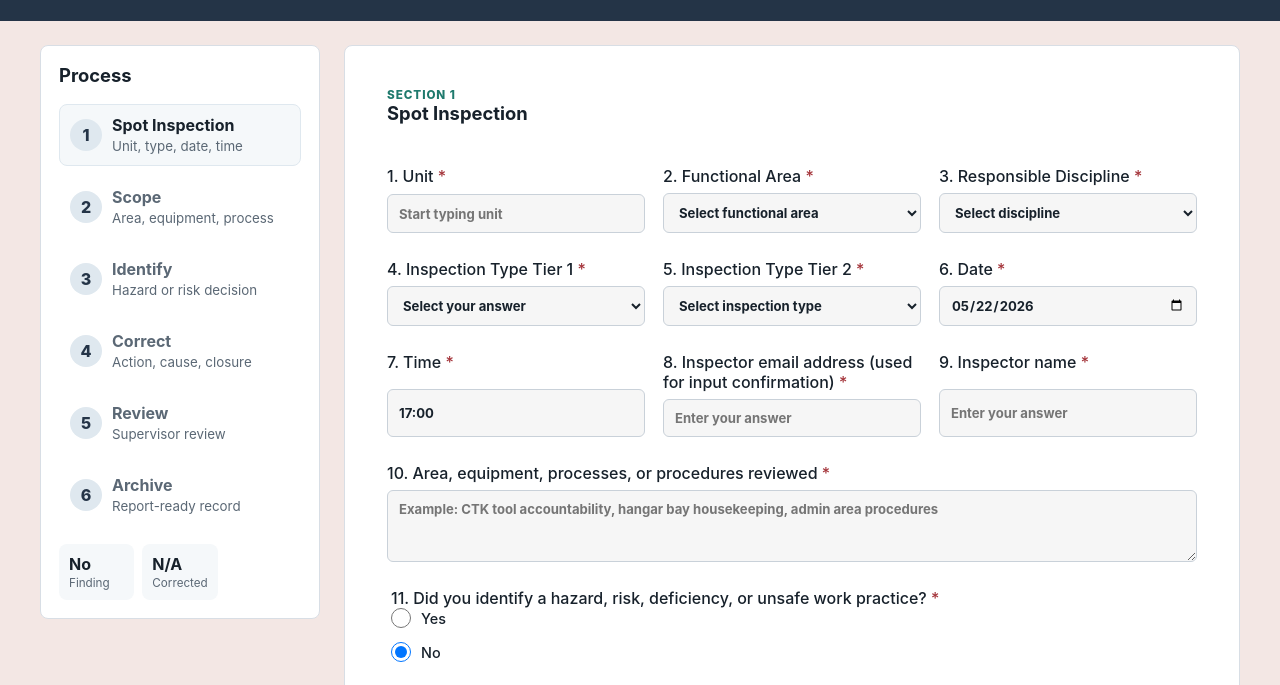
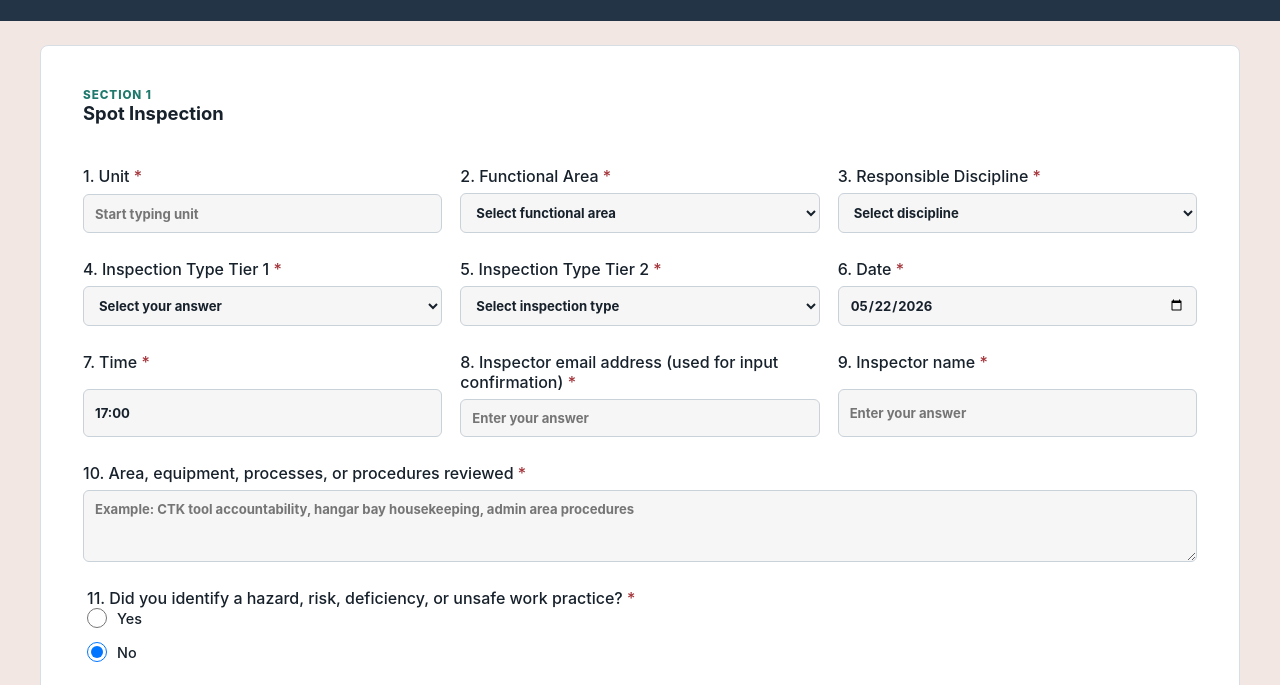
Before and after one commit to jgrimm24/spot-inspections-air-force, a website: page index.html in a window 1280 px wide. Shown: the part 88-773 px from the top of the page. Drawn offline with Linux system fonts and the light colour scheme.

Commit message:
Remove process sidebar

```diff
--- a/app.js
+++ b/app.js
@@ -7,8 +7,6 @@ const unitMemoryList = document.querySelector("#unitMemory");
 const hazardSection = document.querySelector("#hazardSection");
 const positiveFindingField = document.querySelector("#positiveFindingField");
 const reportPreview = document.querySelector("#reportPreview");
-const findingMetric = document.querySelector("#findingMetric");
-const correctedMetric = document.querySelector("#correctedMetric");
 const textareaModal = document.querySelector("#textareaModal");
 const textareaModalTitle = document.querySelector("#textareaModalTitle");
 const modalTextarea = document.querySelector("#modalTextarea");
@@ -227,11 +225,6 @@ function updateHazardSection(record) {
   document.querySelector("#positiveFinding").required = hasPositiveFinding(record);
 }
 
-function renderMetrics(record) {
-  findingMetric.textContent = record.hasFinding || "No";
-  correctedMetric.textContent = isFindingRecord(record) ? record.corrected || "No" : "N/A";
-}
-
 function syncCalculatedDates(record) {
   const followUpDue = addDays(record.inspectionDate, 30);
   const followUpDueInput = document.querySelector("#followUpDue");
@@ -361,7 +354,6 @@ function update() {
   syncCalculatedDates(record);
   updateHazardSection(record);
   saveRecord();
-  renderMetrics(record);
   renderReport(record);
 }
 
--- a/index.html
+++ b/index.html
@@ -21,65 +21,6 @@
     </header>
 
     <main class="app-shell">
-      <aside class="process-panel" aria-label="Inspection process">
-        <h2>Process</h2>
-        <ol class="process-list">
-          <li class="active">
-            <span>1</span>
-            <div>
-              <strong>Spot Inspection</strong>
-              <small>Unit, type, date, time</small>
-            </div>
-          </li>
-          <li>
-            <span>2</span>
-            <div>
-              <strong>Scope</strong>
-              <small>Area, equipment, process</small>
-            </div>
-          </li>
-          <li>
-            <span>3</span>
-            <div>
-              <strong>Identify</strong>
-              <small>Hazard or risk decision</small>
-            </div>
-          </li>
-          <li>
-            <span>4</span>
-            <div>
-              <strong>Correct</strong>
-              <small>Action, cause, closure</small>
-            </div>
-          </li>
-          <li>
-            <span>5</span>
-            <div>
-              <strong>Review</strong>
-              <small>Supervisor review</small>
-            </div>
-          </li>
-          <li>
-            <span>6</span>
-            <div>
-              <strong>Archive</strong>
-              <small>Report-ready record</small>
-            </div>
-          </li>
-        </ol>
-
-        <section class="metric-stack" aria-label="Inspection metrics">
-          <div>
-            <strong id="findingMetric">No</strong>
-            <span>Finding</span>
-          </div>
-          <div>
-            <strong id="correctedMetric">N/A</strong>
-            <span>Corrected</span>
-          </div>
-        </section>
-      </aside>
-
       <section class="workspace">
         <form class="inspection-form" id="inspectionForm">
           <section class="form-section">
--- a/styles.css
+++ b/styles.css
@@ -80,7 +80,6 @@ button {
 
 .app-shell {
   display: grid;
-  grid-template-columns: minmax(220px, 280px) minmax(0, 1fr);
   gap: 24px;
   padding: 24px clamp(16px, 4vw, 40px) 40px;
 }
@@ -91,7 +90,6 @@ button {
   padding: 24px clamp(16px, 4vw, 40px) 40px;
 }
 
-.process-panel,
 .form-section,
 .report-panel {
   background: var(--panel);
@@ -99,87 +97,10 @@ button {
   border-radius: var(--radius);
 }
 
-.process-panel {
-  align-self: start;
-  position: sticky;
-  top: 20px;
-  padding: 18px;
-}
-
-.process-panel h2,
 .section-heading h2 {
   margin: 0;
   font-size: 1.15rem;
   letter-spacing: 0;
-}
-
-.process-list {
-  display: grid;
-  gap: 10px;
-  margin: 18px 0;
-  padding: 0;
-  list-style: none;
-}
-
-.process-list li {
-  display: grid;
-  grid-template-columns: 32px 1fr;
-  gap: 10px;
-  align-items: center;
-  padding: 10px;
-  border: 1px solid transparent;
-  border-radius: var(--radius);
-  color: var(--muted);
-}
-
-.process-list li.active {
-  border-color: var(--nav-soft);
-  background: #f5f8fa;
-  color: var(--ink);
-}
-
-.process-list span {
-  display: grid;
-  width: 32px;
-  height: 32px;
-  place-items: center;
-  border-radius: 50%;
-  background: var(--nav-soft);
-  color: var(--nav);
-  font-weight: 800;
-}
-
-.process-list strong,
-.metric-stack strong {
-  display: block;
-}
-
-.process-list small,
-.metric-stack span {
-  color: var(--muted);
-}
-
-.metric-stack {
-  display: grid;
-  grid-template-columns: repeat(3, 1fr);
-  gap: 8px;
-}
-
-.metric-stack div {
-  min-width: 0;
-  padding: 10px;
-  border-radius: var(--radius);
-  background: #f5f8fa;
-}
-
-.metric-stack strong {
-  font-size: 1rem;
-}
-
-.metric-stack span {
-  display: block;
-  margin-top: 2px;
-  font-size: 0.73rem;
 }
 
 .workspace,
@@ -627,14 +548,6 @@ td select {
 }
 
 @media (max-width: 920px) {
-  .app-shell {
-    grid-template-columns: 1fr;
-  }
-
-  .process-panel {
-    position: static;
-  }
-
   .field-grid,
   .question-grid,
   .compact-grid {
@@ -663,8 +576,7 @@ td select {
 
   .field-grid,
   .question-grid,
-  .compact-grid,
-  .metric-stack {
+  .compact-grid {
     grid-template-columns: 1fr;
   }
 
@@ -685,7 +597,6 @@ td select {
   }
 
   .app-header,
-  .process-panel,
   .inspection-form,
   .report-panel .section-heading {
     display: none;
```
